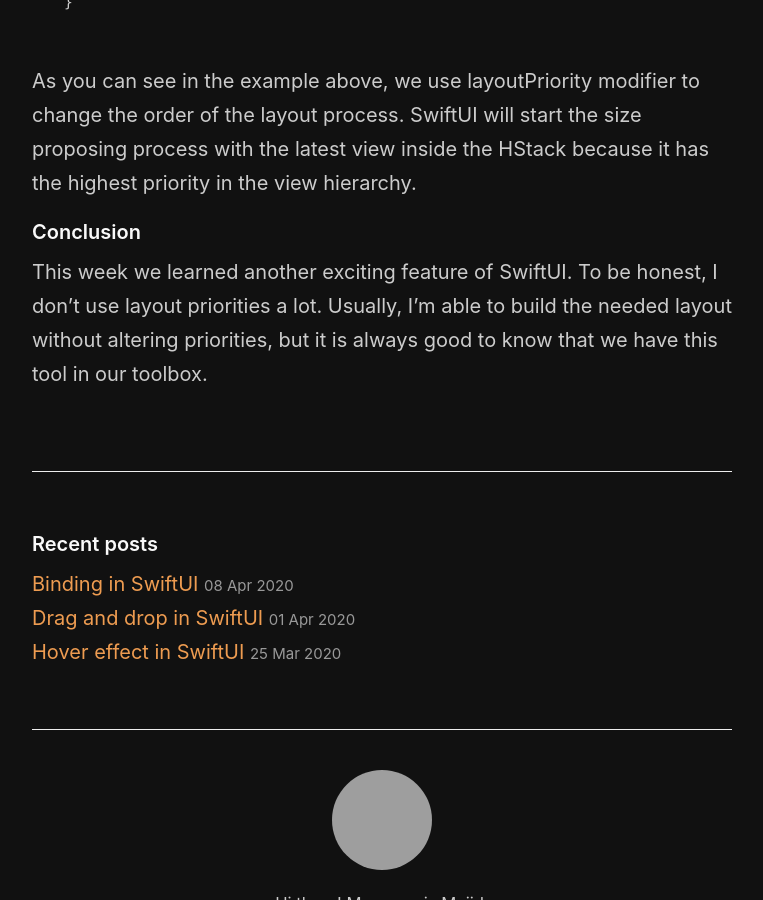
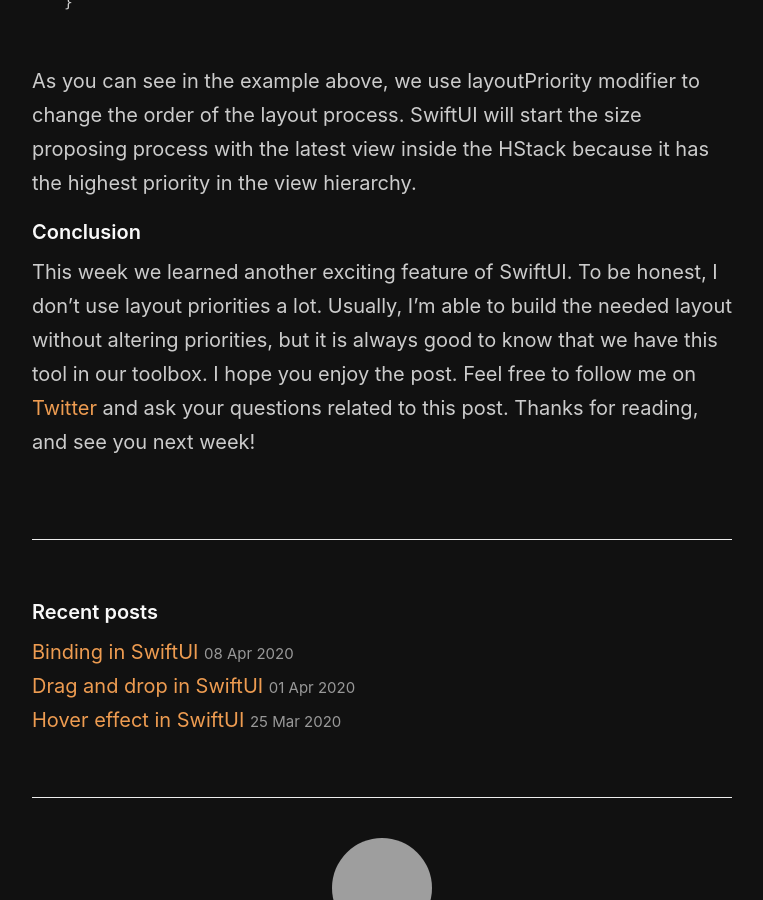
Before and after one commit to mecid/mecid.github.io, a Jekyll site: the page built from _posts/2020-04-15-layout-priorities-in-swiftui.md, in a window 1280 px wide and 900 px high, scrolled down 2625 px, cut to the strip 0-900 px from the top of the window. Shown: the whole strip, without its empty margins (258-1021 px from the left). Built offline with Jekyll 4.4.1, drawn with Linux system fonts in a browser that asks for light colours; grey boxes are pictures that could not be loaded.

Commit message:
Update 2020-04-15-layout-priorities-in-swiftui.md

```diff
--- a/_posts/2020-04-15-layout-priorities-in-swiftui.md
+++ b/_posts/2020-04-15-layout-priorities-in-swiftui.md
@@ -75,4 +75,4 @@ struct MessageView: View {
 As you can see in the example above, we use layoutPriority modifier to change the order of the layout process. SwiftUI will start the size proposing process with the latest view inside the HStack because it has the highest priority in the view hierarchy.
 
 #### Conclusion
-This week we learned another exciting feature of SwiftUI. To be honest, I don't use layout priorities a lot. Usually, I'm able to build the needed layout without altering priorities, but it is always good to know that we have this tool in our toolbox.
+This week we learned another exciting feature of SwiftUI. To be honest, I don't use layout priorities a lot. Usually, I'm able to build the needed layout without altering priorities, but it is always good to know that we have this tool in our toolbox. I hope you enjoy the post. Feel free to follow me on [Twitter](https://twitter.com/mecid) and ask your questions related to this post. Thanks for reading, and see you next week!
```
